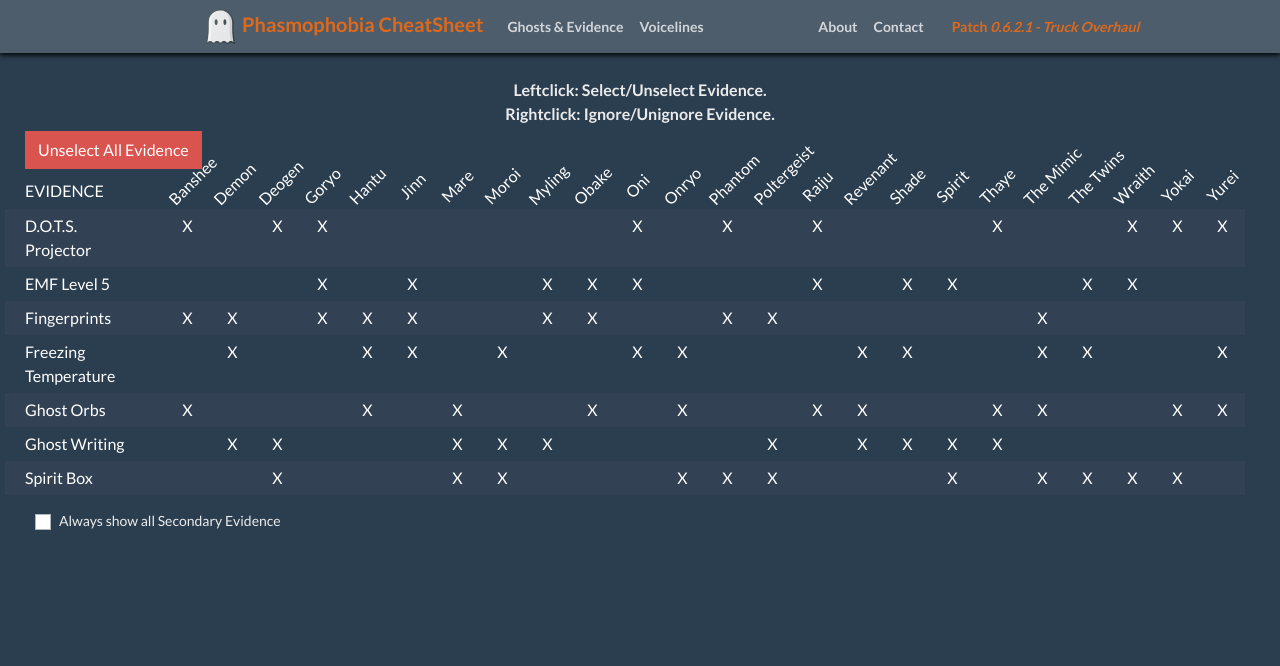
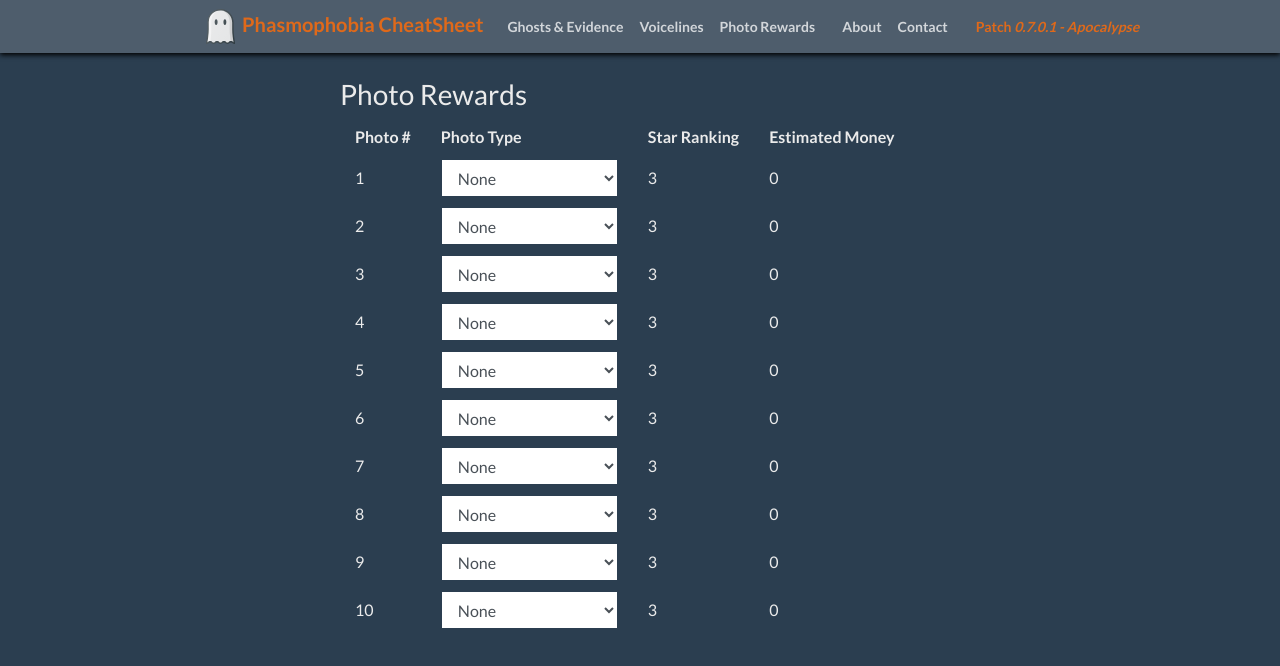
Before and after one commit to un0btanium/phasmophobia-cheatsheet, a React (Create React App) app: page /phasmophobia-cheatsheet/photorewards in a window 1280 px wide. Shown: the top 666 px of the page. Built offline with nearby package versions, Linux system fonts and the light colour scheme.

Commit message:
Main Update

```diff
--- a/package.json
+++ b/package.json
@@ -5,11 +5,15 @@
   "homepage": "https://un0btanium.github.io/phasmophobia-cheatsheet/",
   "dependencies": {
     "bootstrap": "^4.5.2",
+    "jquery": "^1.9.1",
+    "popper.js": "^1.16.1",
     "react": "^16.13.1",
     "react-bootstrap": "^1.3.0",
     "react-dom": "^16.13.1",
     "react-router-dom": "^5.2.0",
-    "react-scripts": "3.4.3"
+    "react-scripts": "^3.4.3",
+    "tsutils": "^3.17.1",
+    "typescript": "^3.7.0-beta"
   },
   "scripts": {
     "start": "react-scripts start",
--- a/src/App.js
+++ b/src/App.js
@@ -13,6 +13,7 @@
 import VoiceLinesPage from './components/pages/voice-lines-page.component';
 import AboutPage from './components/pages/about-page.component';
 import ContactPage from './components/pages/contact-page.component';
+import PhotoRewardsPage from './components/pages/photo-rewards.component';
 
 import data from './phasmophobia-data/data.js';
 
@@ -145,6 +146,7 @@
 							<Nav className="mr-auto">
 								<Nav.Link as={Link} variant="light" to="/phasmophobia-cheatsheet/ghostsandevidence"><b>Ghosts & Evidence</b></Nav.Link>
 								<Nav.Link as={Link} variant="light" to="/phasmophobia-cheatsheet/voicelines"><b>Voicelines</b></Nav.Link>
+								<Nav.Link as={Link} variant="light" to="/phasmophobia-cheatsheet/photorewards"><b>Photo Rewards</b></Nav.Link>
 							</Nav>
 
 							<Nav>
@@ -170,6 +172,10 @@
 							/>}
 						/>
 						<Route exact path="/phasmophobia-cheatsheet/contact" render={(props) => <ContactPage {...props}
+
+							/>}
+						/>
+						<Route exact path="/phasmophobia-cheatsheet/photorewards" render={(props) => <PhotoRewardsPage {...props}
 
 							/>}
 						/>
--- /dev/null
+++ b/src/components/pages/photo-rewards.component.js
@@ -0,0 +1,118 @@
+import React, {Component} from 'react';
+
+import { Container, Row, Col, Form, Button } from 'react-bootstrap';
+
+export default class PhotoRewardsPage extends Component {
+
+    constructor() {
+        super();
+        this.state = { photos: {
+             1 : { id: 1, type: "None", rating: 3, money: 0 },
+             2 : { id: 2, type: "None", rating: 3, money: 0 },
+             3 : { id: 3, type: "None", rating: 3, money: 0 },
+             4 : { id: 4, type: "None", rating: 3, money: 0 },
+             5 : { id: 5, type: "None", rating: 3, money: 0 },
+             6 : { id: 6, type: "None", rating: 3, money: 0 },
+             7 : { id: 7, type: "None", rating: 3, money: 0 },
+             8 : { id: 8, type: "None", rating: 3, money: 0 },
+             9 : { id: 9, type: "None", rating: 3, money: 0 },
+             10 : { id: 10, type: "None", rating: 3, money: 0 }
+           }, phototypes: {
+             'None': { 3 : 0, 2 : 0, 1 : 0 },
+             'Dead Body' : { 3 : 5, 2 : 2, 1 : 1 },
+             'Interaction' : { 3 : 5, 2 : 2, 1 : 1 },
+             'Fingerprint' : { 3 : 5, 2 : 2, 1 : 1 },
+             'Footstep' : { 3 : 5, 2 : 2, 1 : 1 },
+             'Cursed Possession' : { 3 : 5, 2 : 2, 1 : 1 },
+             'Salt Pile' : { 3 : 5, 2 : 2, 1 : 1 },
+             'Dots' : { 3 : 5, 2 : 2, 1 : 1 },
+             'Ghost Writing' : { 3 : 5, 2 : 2, 1 : 1 },
+             'Used Crucifix' : { 3 : 10, 2 : 5, 1 : 2 },
+             'Dirty Water' : { 3 : 10, 2 : 5, 1 : 2 },
+             'Bone' : { 3 : 10, 2 : 5, 1 : 2 },
+             'Ghost' : { 3 : 20, 2 : 10, 1 : 5 }
+           }, fields: {
+             'type-1': 'None',
+             'type-2': 'None',
+             'type-3': 'None',
+             'type-4': 'None',
+             'type-5': 'None',
+             'type-6': 'None',
+             'type-7': 'None',
+             'type-8': 'None',
+             'type-9': 'None',
+             'type-10': 'None',
+             'rating-1': 3,
+             'rating-2': 3,
+             'rating-3': 3,
+             'rating-4': 3,
+             'rating-5': 3,
+             'rating-6': 3,
+             'rating-7': 3,
+             'rating-8': 3,
+             'rating-9': 3,
+             'rating-10': 3
+           }};
+        this.handleChange = this.handleChange.bind(this);
+      }
+    handleChange(event){
+      //set value
+      //is rating or is type
+      var value = event.target.value;
+      var id = event.target.name;
+      var idNum = id.replace('type-', '');
+      //local copy of photos which will replace the state value later
+
+      if(id.startsWith('type-')){
+           var photos = this.state.photos;
+        //update money
+                console.log('idnum: ' + idNum, ' value: ' + value + ' money: ' + this.state.phototypes[value][photos[idNum].rating])
+
+           photos[idNum].money = this.state.phototypes[value][photos[idNum].rating];
+           this.setState({photos: photos});
+        //var fields = this.state.fields;
+        //fields[id] = value;
+        //   this.setState({fields: event.target.value})
+
+
+      } else {
+
+      }
+
+      //console.log(JSON.stringify(this.state))
+    }
+
+    render() {
+        return (
+            <div style={{ margin: "25px auto auto", width: "600px"}}>
+                    <div className="component-wrapper">
+                        <h3>Photo Rewards</h3>
+                        <table>
+                            <thead>
+                                <tr>
+                                    <th style={{padding: "5px 15px 5px"}}> Photo # </th>
+                                    <th style={{padding: "5px 15px 5px"}}> Photo Type </th>
+                                    <th style={{padding: "5px 15px 5px"}}> Star Ranking </th>
+                                    <th style={{padding: "5px 15px 5px"}}> Estimated Money </th>
+                                </tr>
+                            </thead>
+                            <tbody>
+                            { Object.values(this.state.photos).map((id) => (
+                                <tr>
+                                    <td style={{padding: "5px 15px 5px"}}>{id.id}</td>
+                                    <td style={{padding: "5px 15px 5px"}}>
+                                        <select className="form-control" value={this.state.fields[id.id]} onChange={this.handleChange} name={'type-'+id.id}>
+                                            {Object.keys(this.state.phototypes).map((id) => <option value={id}>{id}</option>)}
+                                        </select>
+                                    </td>
+                                    <td style={{padding: "5px 15px 5px"}}>{id.rating}</td>
+                                    <td style={{padding: "5px 15px 5px"}}>{id.money}</td>
+                                </tr>
+                            ))}
+                            </tbody>
+                        </table>
+                    </div>
+                    </div>
+        );
+        }
+}
--- a/src/phasmophobia-data/data.js
+++ b/src/phasmophobia-data/data.js
@@ -1,5 +1,5 @@
 var data = {
-	"patchVersion": "0.6.2.1 - Truck Overhaul",
+	"patchVersion": "0.7.0.1 - Apocalypse",
 	"ghosts": [
 		{
 			"name": "Spirit",
@@ -47,9 +47,11 @@
 				"Fingerprints"
 			],
 			"secondaryEvidences": [
+				"Chance to throw objects with more force so they fly further (2 - 6 power, instead of 1 - 3 power)",
 				"Only ghost that can throw multiple objects at once",
 				"Every thrown object makes players loose 2% sanity instead of 1%",
-				"Very inactive in rooms without items"
+				"Very inactive in rooms without items",
+				"While hunting, guaranteed to throw an object in range every 0.5 seconds"
 			]
 		},
 		{
@@ -74,11 +76,11 @@
 				"Freezing Temperature",
 				"EMF Level 5",
 				"Fingerprints"
-      ],
-		"secondaryEvidences": [
-        "Cannot use any abilities when the breaker is turned off",
+      		],
+			"secondaryEvidences": [
+		        "Cannot use any abilities when the breaker is turned off",
 				"During a hunt it travels faster (2.1m/s) when chasing a target until a distance of 10m",
-				"Can lower the sanity of all players within a 3m radius by 25%",
+				"Ability: Can lower the sanity of all players by 25%, when within a 3m radius or in the same room as the ghost",
 				"When using their ability, Jinns will leave EMF at the breaker rather than where they currently stood.",
 				"Cannot turn off the breaker directly. (Unless by turning on too many lights)"
 			]
@@ -163,9 +165,10 @@
 				"D.O.T.S. Projector"
 			],
 			"secondaryEvidences": [
-				"Chance to throw objects with more force so they fly further",
 				"More ghost activity and events when there are more people are nearby",
-				"Does not do the Ghost Myst event"
+				"Does not do the Ghost Myst event",
+				"Drains double the sanity of a normal ghost during ghost events",
+				"Can be seen for longer periods of time when flickering during hunts"
 			]
 		},
 		{
```
Also changed, not shown: 1 other file (tests, documents, lock files or other folders).
